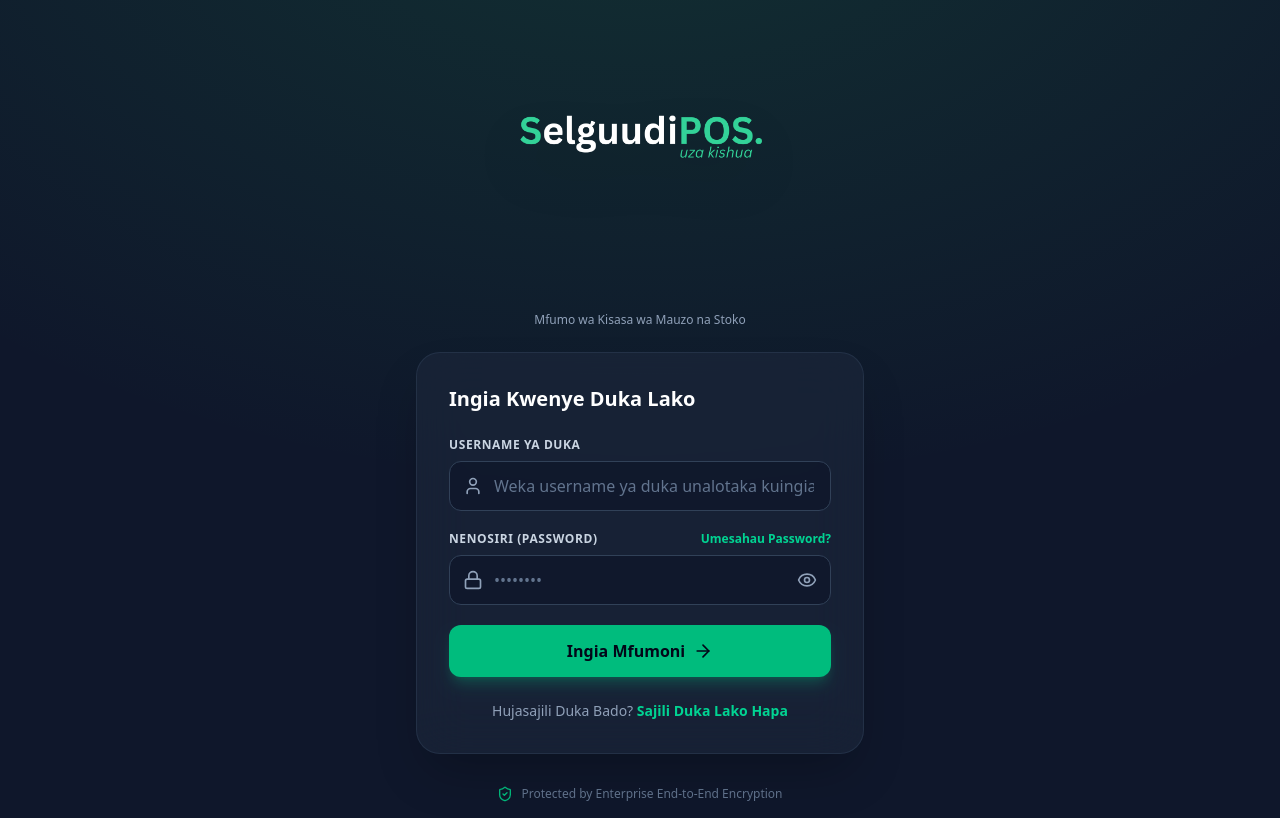
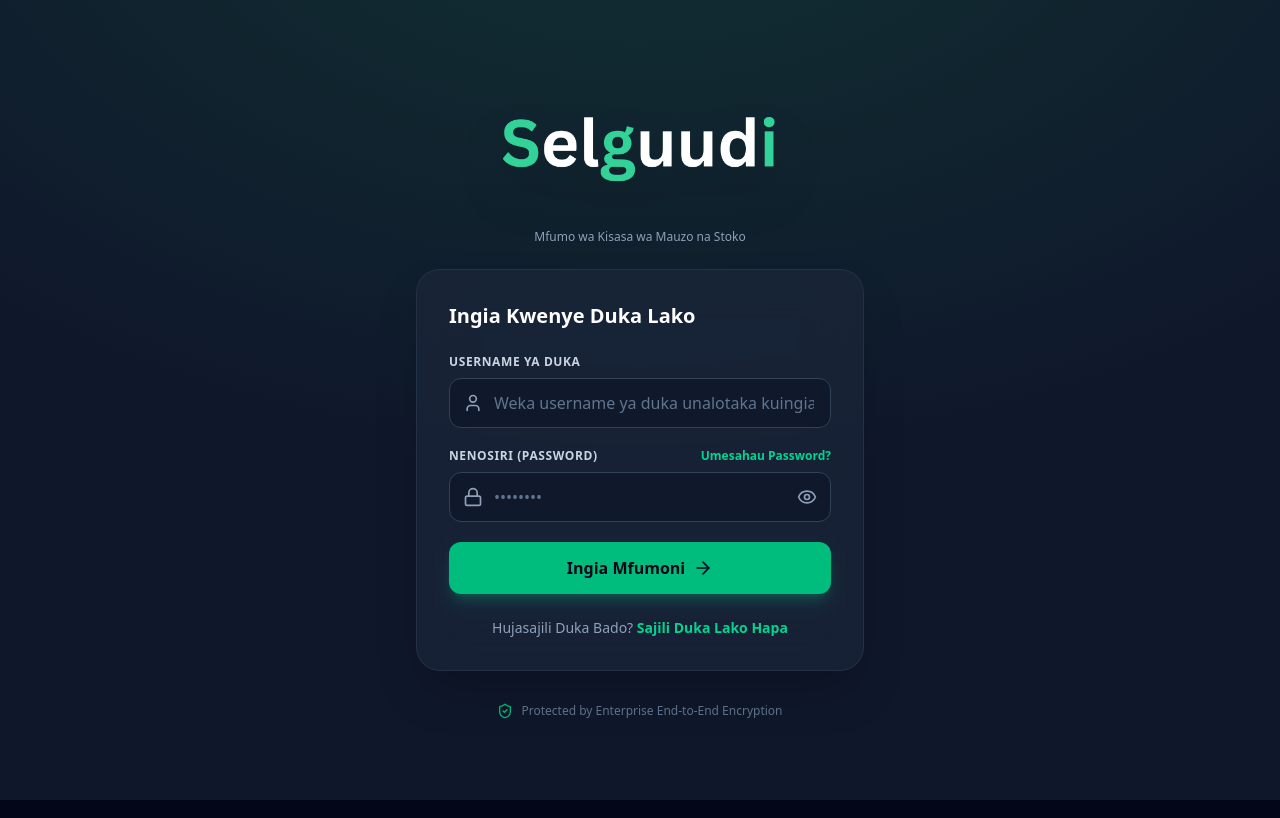
Before and after one commit to Anoldius/selguudi_frontend, a React (Vite) app: page /login in a window 1280 px wide. Built offline with nearby package versions, Linux system fonts and the light colour scheme.

Commit message:
Logo kwenye login page

```diff
--- a/src/pages/Login.jsx
+++ b/src/pages/Login.jsx
@@ -36,7 +36,7 @@ export default function Login() {
         <div className="text-center mb-6 flex flex-col items-center">
           <div className="w-64 sm:w-72 h-auto flex items-center justify-center transition-transform hover:scale-105 duration-300">
             <img
-              src="/SelguudimasterLogo.png"
+              src="/Selguudiadobe.png"
               alt="Selguudi POS Logo"
               className="w-full h-full object-contain drop-shadow-2xl"
             />
```
Also changed, not shown: public/Selguudiadobe.png (added).
